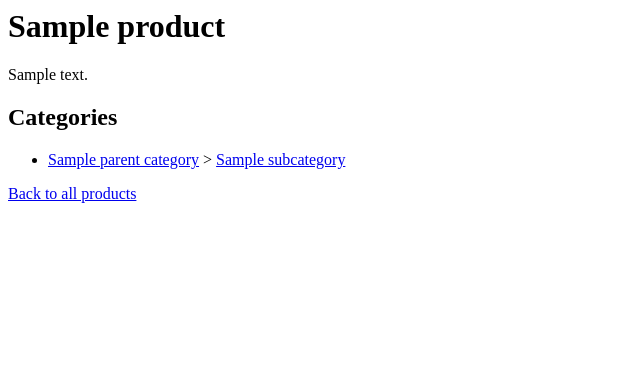
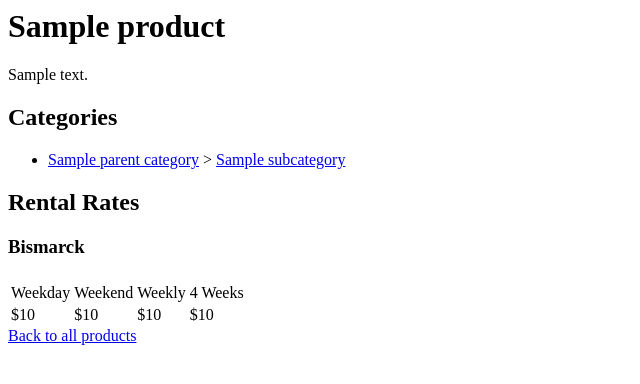
Before and after one commit to nicmatts/tents-test, a Django app: template store/templates/product-page.html in a window 1280 px wide. Shown: the top 384 px of the page, without its empty margins (0-640 px from the left). Run offline with Django 3.2, Linux system fonts and the light colour scheme; the template is opened without the code that fills it: most values are stand-ins (such as "Sample title", 1, 10 or a date in 2020).

Commit message:
Add Bismarck prices to product page

```diff
--- a/store/templates/product-page.html
+++ b/store/templates/product-page.html
@@ -7,9 +7,29 @@
 {% if product.subcategory %}
     <ul>
         {% for subcategory in product.subcategory.all %}
-            <li><a href="{% url 'category' subcategory.parent_category.slug %}">{{ subcategory.parent_category.name}}</a> > <a href="{% url 'subcategory' subcategory.parent_category.slug subcategory.slug %}">{{ subcategory.name }}</li>
+            <li><a href="{% url 'category' subcategory.parent_category.slug %}">{{ subcategory.parent_category.name}}</a> > <a href="{% url 'subcategory' subcategory.parent_category.slug subcategory.slug %}">{{ subcategory.name }}</a></li>
         {% endfor %}
         </ul>
 {% endif %}
 
+<h2>Rental Rates</h2>
+
+<h3>Bismarck</h3>
+<table>
+    <th>
+        <tr>
+            <td>Weekday</td>
+            <td>Weekend</td>
+            <td>Weekly</td>
+            <td>4 Weeks</td>
+        </tr>
+    </th>
+    <tr>
+        <td>${{ product.bismarck_weekday_price }}</td>
+        <td>${{ product.bismarck_weekend_price }}</td>
+        <td>${{ product.bismarck_weekly_price }}</td>
+        <td>${{ product.bismarck_4_week_price }}</td>
+    </tr>
+</table>
+
 <a href="{% url 'all_products' %}">Back to all products</a>
```
